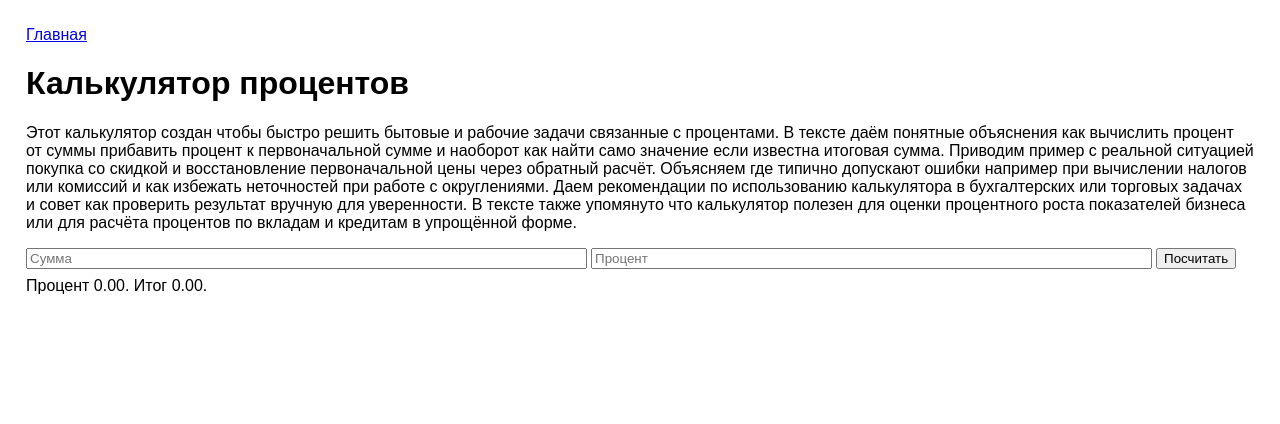
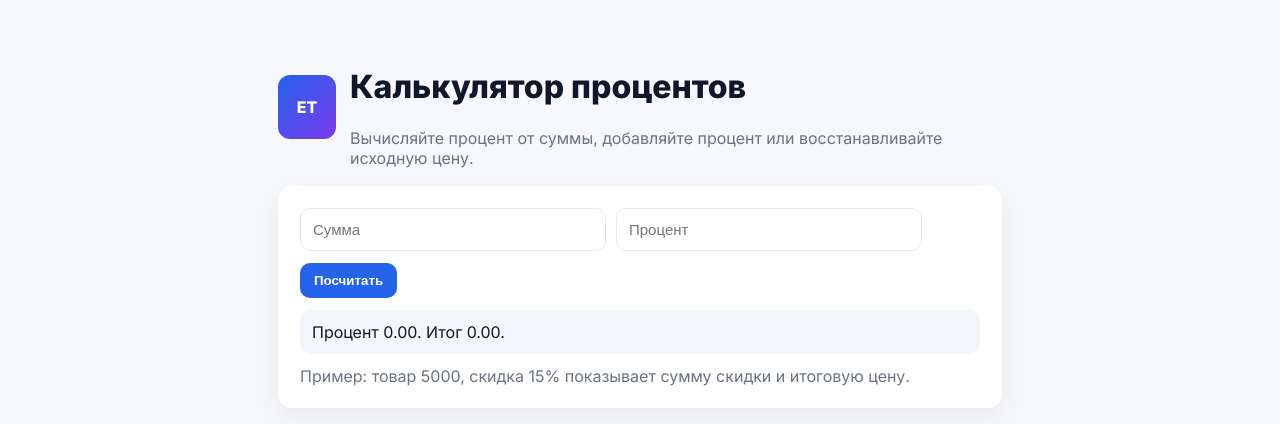
Before and after one commit to matvey18/easyconvert, a plain HTML site: page percent.html in a window 1280 px wide. Both pictures are taken after a click on the button "Посчитать". Drawn offline with Linux system fonts and the light colour scheme.

Commit message:
Update percent.html

```diff
--- a/percent.html
+++ b/percent.html
@@ -4,30 +4,49 @@
   <meta charset="utf-8">
   <meta name="viewport" content="width=device-width,initial-scale=1">
   <title>Калькулятор процентов — EasyTools</title>
-  <meta name="description" content="Калькулятор процентов онлайн. Рассчитать процент от суммы и итоговую сумму.">
-  <link rel="canonical" href="https://easyconvert.ru/percent.html">
-  <meta property="og:title" content="Калькулятор процентов — EasyTools">
-  <meta property="og:description" content="Удобный калькулятор процентов для скидок и прироста.">
-  <meta property="og:url" content="https://easyconvert.ru/percent.html">
-  <meta name="robots" content="index,follow">
-  <style>body{font-family:Arial,Helvetica,sans-serif;padding:18px}</style>
+  <meta name="description" content="Онлайн калькулятор процентов. Расчёт процента от суммы и итоговой суммы.">
+  <link href="https://fonts.googleapis.com/css2?family=Inter:wght@400;600;800&display=swap" rel="stylesheet">
+  <style>
+    :root{--accent:#2563eb;--bg:#f6f8fb;--card:#fff;--muted:#6b7280}
+    *{box-sizing:border-box}
+    body{margin:0;font-family:Inter,system-ui,Arial,sans-serif;background:var(--bg);color:#0f172a}
+    .wrap{max-width:760px;margin:28px auto;padding:18px}
+    header{display:flex;gap:14px;align-items:center;margin-bottom:18px}
+    .logo{width:64px;height:64px;border-radius:12px;background:linear-gradient(135deg,var(--accent),#7c3aed);display:flex;align-items:center;justify-content:center;color:#fff;font-weight:800}
+    main.card{background:var(--card);padding:22px;border-radius:14px;box-shadow:0 10px 30px rgba(2,6,23,0.06)}
+    .row{display:flex;gap:10px;align-items:center;flex-wrap:wrap}
+    input{padding:12px;border-radius:10px;border:1px solid #e6e9ef;font-size:15px}
+    .btn{background:var(--accent);color:white;padding:10px 14px;border-radius:10px;border:none;cursor:pointer;font-weight:700}
+    .result{margin-top:12px;padding:12px;border-radius:10px;background:#f3f6fb}
+    .muted{color:var(--muted);margin-top:12px}
+  </style>
 </head>
 <body>
-  <a href="/">Главная</a>
-  <h1>Калькулятор процентов</h1>
-  <p>Этот калькулятор создан чтобы быстро решить бытовые и рабочие задачи связанные с процентами. В тексте даём понятные объяснения как вычислить процент от суммы прибавить процент к первоначальной сумме и наоборот как найти само значение если известна итоговая сумма. Приводим пример с реальной ситуацией покупка со скидкой и восстановление первоначальной цены через обратный расчёт. Объясняем где типично допускают ошибки например при вычислении налогов или комиссий и как избежать неточностей при работе с округлениями. Даем рекомендации по использованию калькулятора в бухгалтерских или торговых задачах и совет как проверить результат вручную для уверенности. В тексте также упомянуто что калькулятор полезен для оценки процентного роста показателей бизнеса или для расчёта процентов по вкладам и кредитам в упрощённой форме.</p>
+  <div class="wrap">
+    <header><div class="logo">ET</div><div><h1>Калькулятор процентов</h1><div class="muted">Вычисляйте процент от суммы, добавляйте процент или восстанавливайте исходную цену.</div></div></header>
 
-  <input id="val" type="number" placeholder="Сумма" style="width:45%">
-  <input id="p" type="number" placeholder="Процент" style="width:45%">
-  <button id="c">Посчитать</button>
-  <div id="r" style="margin-top:8px"></div>
+    <main class="card">
+      <div class="row">
+        <input id="value" type="number" placeholder="Сумма" style="width:45%">
+        <input id="percent" type="number" placeholder="Процент" style="width:45%">
+      </div>
+      <div style="margin-top:12px">
+        <button class="btn" id="calc">Посчитать</button>
+      </div>
+      <div class="result" id="out">Результат появится здесь</div>
+      <div class="muted">Пример: товар 5000, скидка 15% показывает сумму скидки и итоговую цену.</div>
+    </main>
+  </div>
+
   <script>
-    document.getElementById('c').addEventListener('click',()=>{
-      const v=Number(document.getElementById('val').value)||0;
-      const p=Number(document.getElementById('p').value)||0;
-      const part=v*p/100;
-      const total=v+part;
-      document.getElementById('r').textContent=`Процент ${part.toFixed(2)}. Итог ${total.toFixed(2)}.`;
+    const calc = document.getElementById('calc');
+    const out = document.getElementById('out');
+    calc.addEventListener('click', ()=> {
+      const v = Number(document.getElementById('value').value) || 0;
+      const p = Number(document.getElementById('percent').value) || 0;
+      const part = v * p / 100;
+      const total = v + part;
+      out.textContent = `Процент ${part.toFixed(2)}. Итог ${total.toFixed(2)}.`;
     });
   </script>
 </body>
```
